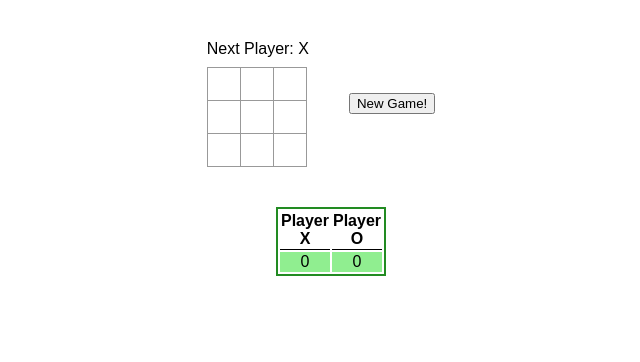
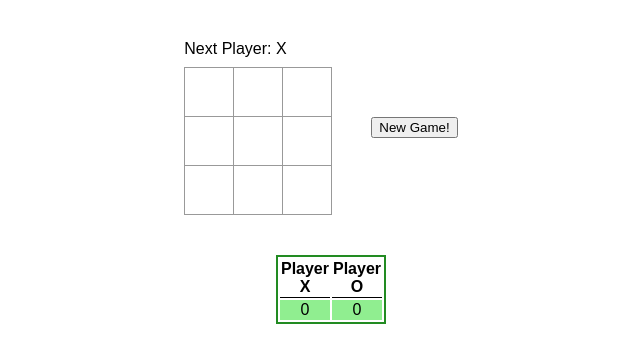
Before and after one commit to ankit-Kumar-4/board-games, a Next.js app: page / in a window 1280 px wide. Shown: the top 362 px of the page, without its empty margins (319-959 px from the left). Built offline with nearby package versions, Linux system fonts and the light colour scheme.

Commit message:
increased square size

```diff
--- a/src/app/globals.css
+++ b/src/app/globals.css
@@ -63,12 +63,12 @@ body {
   font-size: 24px;
   font-weight: bold;
   line-height: 34px;
-  height: 34px;
+  height: 50px;
   margin-right: -1px;
   margin-top: -1px;
   padding: 0;
   text-align: center;
-  width: 34px;
+  width: 50px;
 }
 
 .square-green {
```
